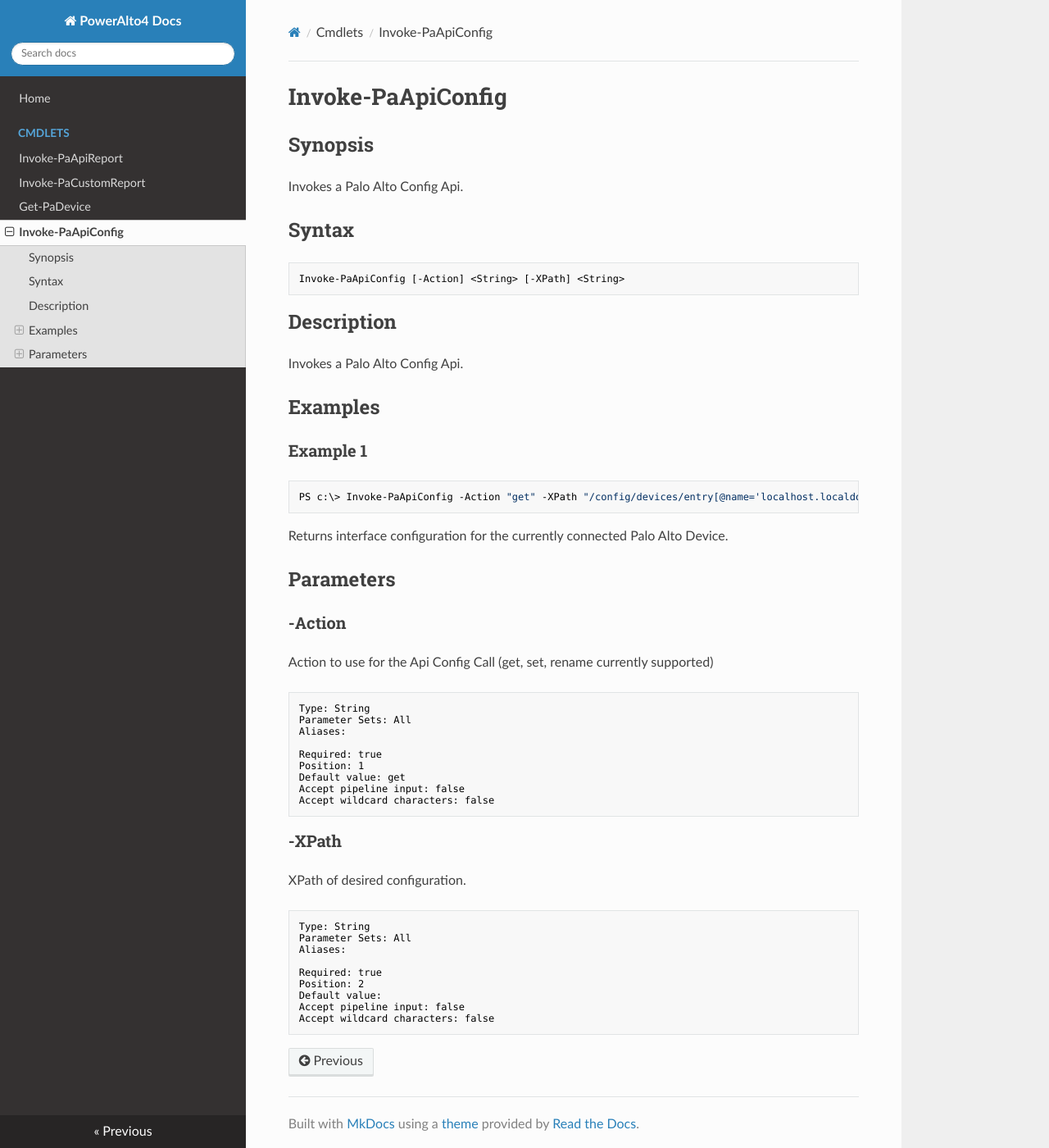
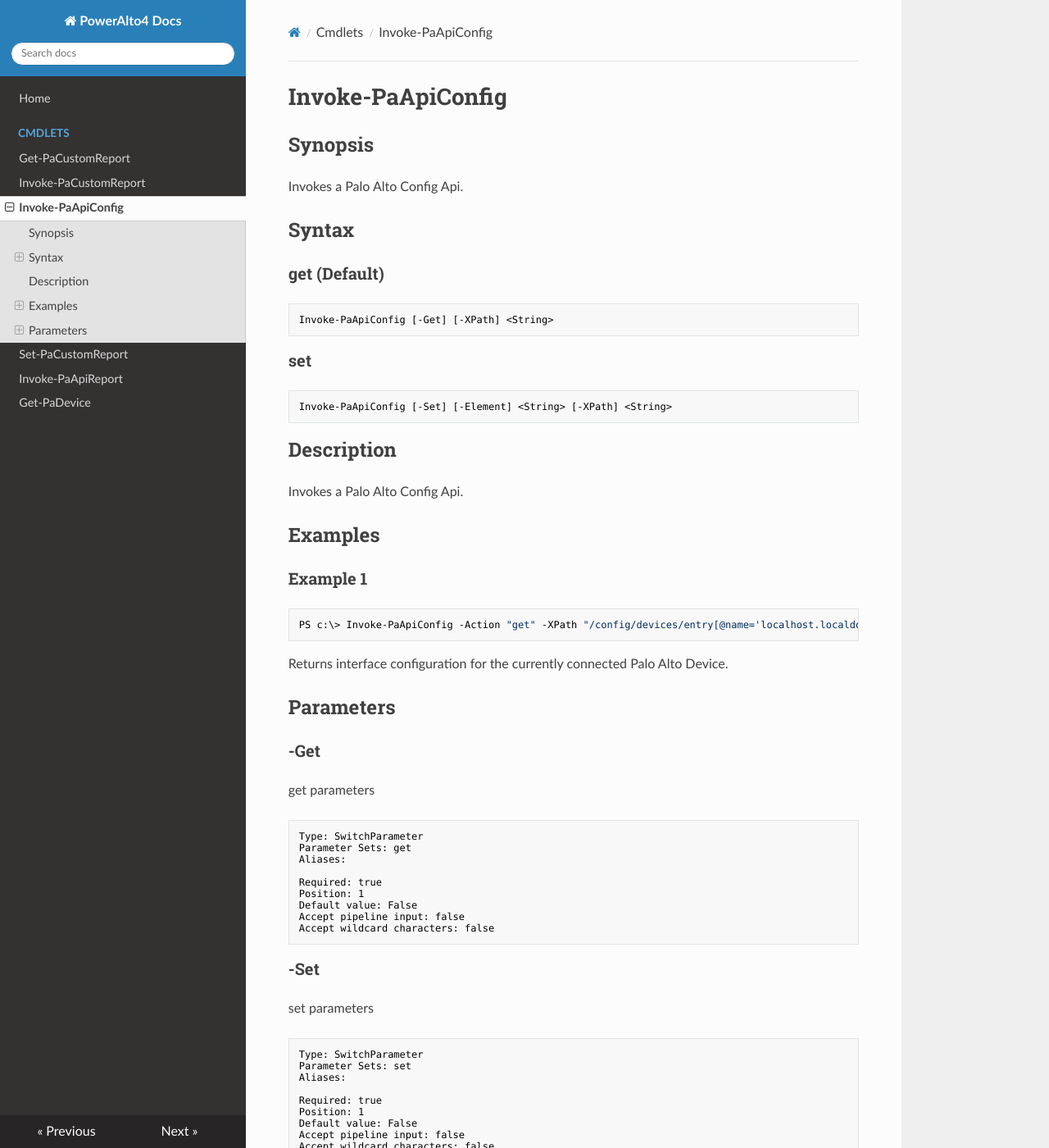
Before and after one commit to brianaddicks/PowerAlto4, an MkDocs documentation site: the page built from docs/cmdlets/Invoke-PaApiConfig.md, in a window 1280 px wide and 1400 px high. Shown: the whole window at 82% size. Built offline with MkDocs 1.6.1, drawn with Linux system fonts in a browser that asks for light colours; nearby versions of some CDN libraries; old or Windows-style settings are respelled for this version of MkDocs; some of the changed text lies outside the part shown.

````diff
--- a/docs/cmdlets/Invoke-PaApiConfig.md
+++ b/docs/cmdlets/Invoke-PaApiConfig.md
@@ -6,9 +6,16 @@ Invokes a Palo Alto Config Api.
 
 ## Syntax
 
+### get (Default)
 
 ```powershell
-Invoke-PaApiConfig [-Action] <String> [-XPath] <String>
+Invoke-PaApiConfig [-Get] [-XPath] <String>
+```
+
+### set
+
+```powershell
+Invoke-PaApiConfig [-Set] [-Element] <String> [-XPath] <String>
 ```
 
 ## Description
@@ -37,18 +44,47 @@ Returns interface configuration for the currently connected Palo Alto Device.
 
 ## Parameters
 
-### -Action
+### -Get
 
-Action to use for the Api Config Call (get, set, rename currently supported)
+get parameters
 
 ```asciidoc
-Type: String
-Parameter Sets: All
+Type: SwitchParameter
+Parameter Sets: get
 Aliases:
 
 Required: true
 Position: 1
-Default value: get
+Default value: False
+Accept pipeline input: false
+Accept wildcard characters: false
+```
+### -Set
+
+set parameters
+
+```asciidoc
+Type: SwitchParameter
+Parameter Sets: set
+Aliases:
+
+Required: true
+Position: 1
+Default value: False
+Accept pipeline input: false
+Accept wildcard characters: false
+```
+### -Element
+
+
+```asciidoc
+Type: String
+Parameter Sets: set
+Aliases:
+
+Required: true
+Position: 2
+Default value:
 Accept pipeline input: false
 Accept wildcard characters: false
 ```
--- a/mkdocs.yml
+++ b/mkdocs.yml
@@ -3,7 +3,9 @@ theme: readthedocs
 pages:
   - Home: index.md
   - Cmdlets:
+    - Get-PaCustomReport: cmdlets/Get-PaCustomReport.md
+    - Invoke-PaCustomReport: cmdlets/Invoke-PaCustomReport.md
+    - Invoke-PaApiConfig: cmdlets/Invoke-PaApiConfig.md
+    - Set-PaCustomReport: cmdlets/Set-PaCustomReport.md
     - Invoke-PaApiReport: cmdlets/Invoke-PaApiReport.md
-    - Invoke-PaCustomReport: cmdlets/Invoke-PaCustomReport.md
     - Get-PaDevice: cmdlets/Get-PaDevice.md
-    - Invoke-PaApiConfig: cmdlets/Invoke-PaApiConfig.md
````
Also changed, not shown: docs/cmdlets/Get-PaCustomReport.md (added, +67 -0 lines), docs/cmdlets/Set-PaCustomReport.md (added, +158 -0 lines), 2 other files.
